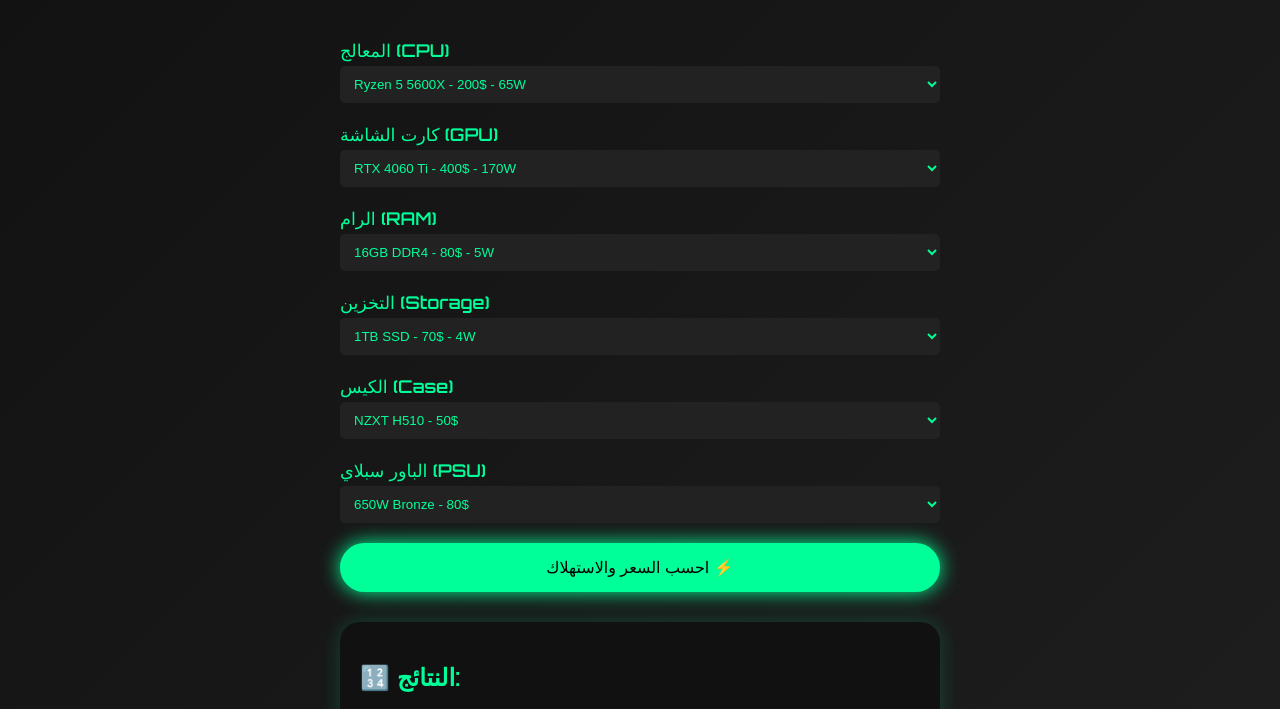
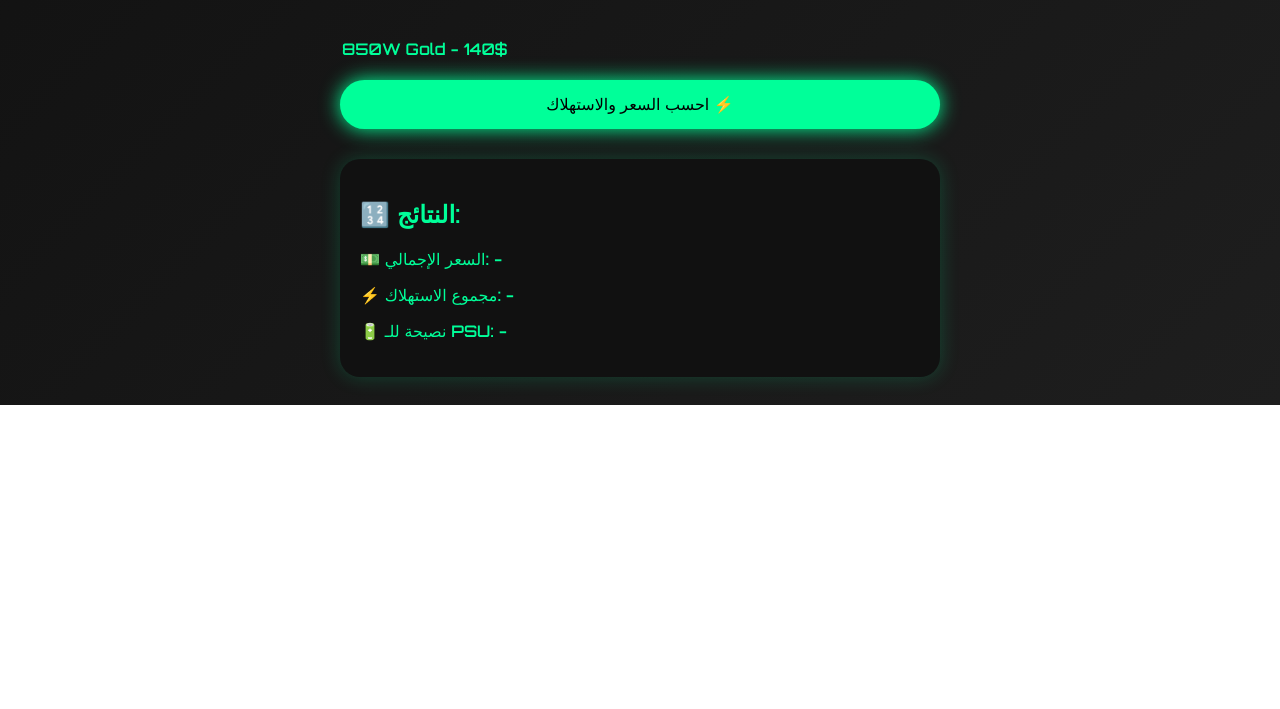
Before and after one commit to ElyasAichoun/infini-pc, a plain HTML site: page builder.html in a window 1280 px wide. Shown: the part 582-1291 px from the top of the page. After the commit the page ends 987 px from the top, so only its background shows below. Drawn offline with Linux system fonts and the light colour scheme.

Commit message:
Update builder.html

```diff
--- a/builder.html
+++ b/builder.html
@@ -23,51 +23,7 @@
 
     <section class="builder">
         <form id="pc-form">
-            <div class="component">
-                <label>المعالج (CPU)</label>
-                <select id="cpu">
-                    <option data-price="200" data-watt="65">Ryzen 5 5600X - 200$ - 65W</option>
-                    <option data-price="350" data-watt="125">Intel i7 13700K - 350$ - 125W</option>
-                </select>
-            </div>
-
-            <div class="component">
-                <label>كارت الشاشة (GPU)</label>
-                <select id="gpu">
-                    <option data-price="400" data-watt="170">RTX 4060 Ti - 400$ - 170W</option>
-                    <option data-price="900" data-watt="320">RTX 4080 - 900$ - 320W</option>
-                </select>
-            </div>
-
-            <div class="component">
-                <label>الرام (RAM)</label>
-                <select id="ram">
-                    <option data-price="80" data-watt="5">16GB DDR4 - 80$ - 5W</option>
-                    <option data-price="140" data-watt="5">32GB DDR5 - 140$ - 5W</option>
-                </select>
-            </div>
-
-            <div class="component">
-                <label>التخزين (Storage)</label>
-                <select id="storage">
-                    <option data-price="70" data-watt="4">1TB SSD - 70$ - 4W</option>
-                    <option data-price="120" data-watt="6">2TB NVMe - 120$ - 6W</option>
-                </select>
-            </div>
-
-            <div class="component">
-                <label>الكيس (Case)</label>
-                <select id="case">
-                    <option data-price="50" data-watt="0">NZXT H510 - 50$</option>
-                    <option data-price="120" data-watt="0">Lian Li 011 Dynamic - 120$</option>
-                </select>
-            </div>
-
-            <div class="component">
-                <label>الباور سبلاي (PSU)</label>
-                <select id="psu">
-                    <option data-price="80" data-watt="650">650W Bronze - 80$</option>
-                    <option data-price="140" data-watt="850">850W Gold - 140$</option>
+            <div class="component"> <option data-price="140" data-watt="850">850W Gold - 140$</option>
                 </select>
             </div>
 
```
